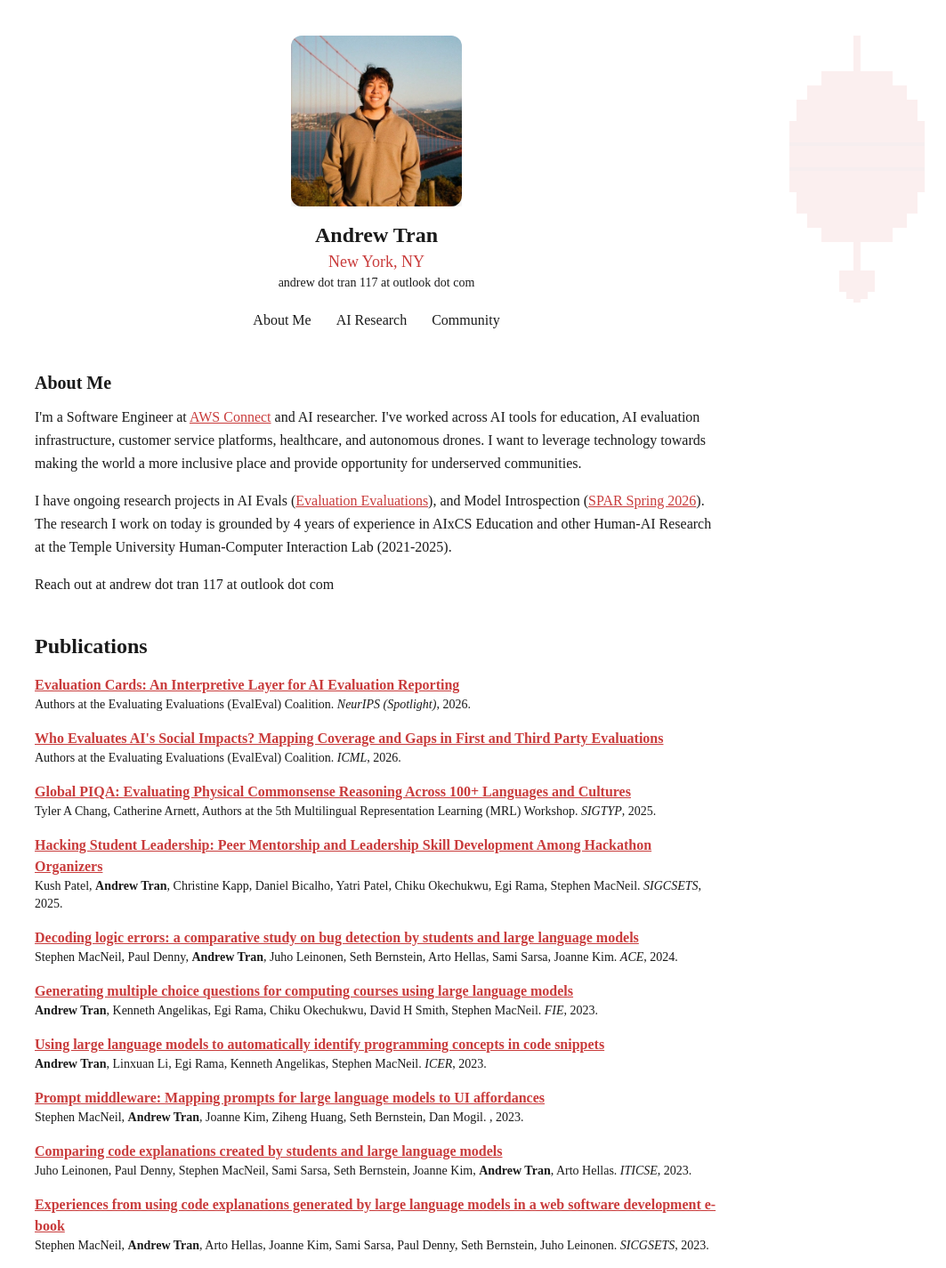
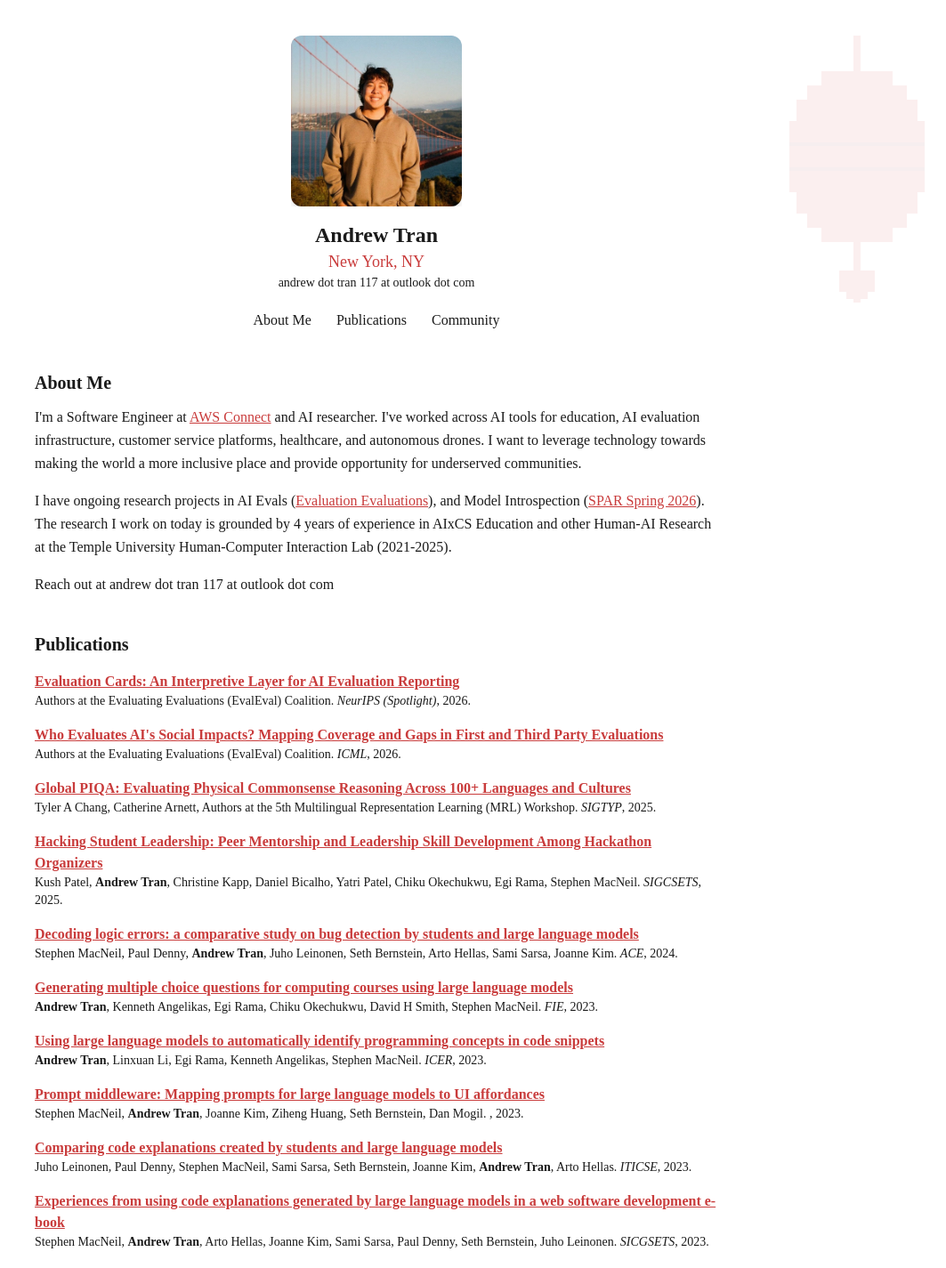
Before and after one commit to andrewtran117/andrewtran117.github.io, a Next.js app: page / in a window 1280 px wide. Shown: the top 1425 px of the page at 89% size, without its empty margins (217-1280 px from the left). Built offline with nearby package versions, Linux system fonts and the light colour scheme.

Commit message:
edit spacing and section title size

```diff
--- a/app/components/ResearchExp.tsx
+++ b/app/components/ResearchExp.tsx
@@ -2,8 +2,8 @@ import CitationCard from "./CitationCard";
 
 const ResearchExperience = () => {
   return (
-    <div className="pb-10">
-      <h2 className="text-2xl font-bold mb-4">Publications</h2>
+    <div className="pb-0">
+      <h2 className="text-xl font-semibold mb-3">Publications</h2>
       <div className="mb-4 text-foreground">
         {/* <h3 className="pb-2">
           Currently researching AI safety and reliability in the classroom. My goal is to democratize education for learners of all backgrounds. My work has led to 10 conference publications:&nbsp;
--- a/app/page.tsx
+++ b/app/page.tsx
@@ -7,7 +7,7 @@ import ResearchExperience from "./components/ResearchExp";
 const sections = [
   { id: "about", label: "About Me" },
   // { id: "engineering", label: "Engineering" },
-  { id: "research", label: "AI Research" },
+  { id: "research", label: "Publications" },
   { id: "community", label: "Community" },
 ];
 
```
